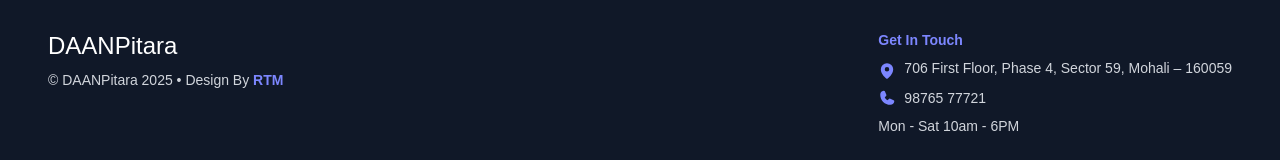
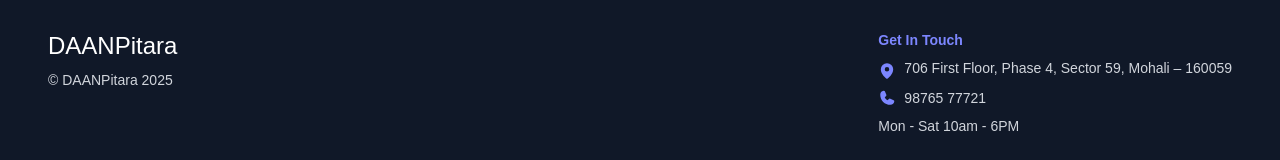
Before and after one commit to zealmediapremium/daanpitara.github.io, a React (Vite) app: page / in a window 1280 px wide. Shown: the part 2340-2500 px from the top of the page. Built offline with nearby package versions, Linux system fonts and the light colour scheme.

Commit message:
footer finalised

```diff
--- a/src/components/Footer/index.tsx
+++ b/src/components/Footer/index.tsx
@@ -11,7 +11,7 @@
           <div>
             <h2 className="text-2xl font-bold text-white mb-2">DAANPitara</h2>
             <p className="text-sm">
-              © DAANPitara 2025 • Design By <span className="text-indigo-400 font-semibold">RTM</span>
+              © DAANPitara 2025
             </p>
           </div>
 
```
